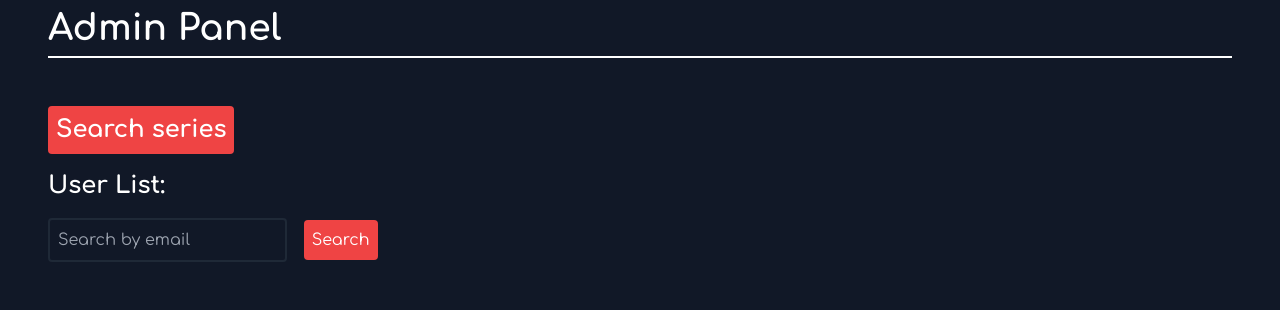
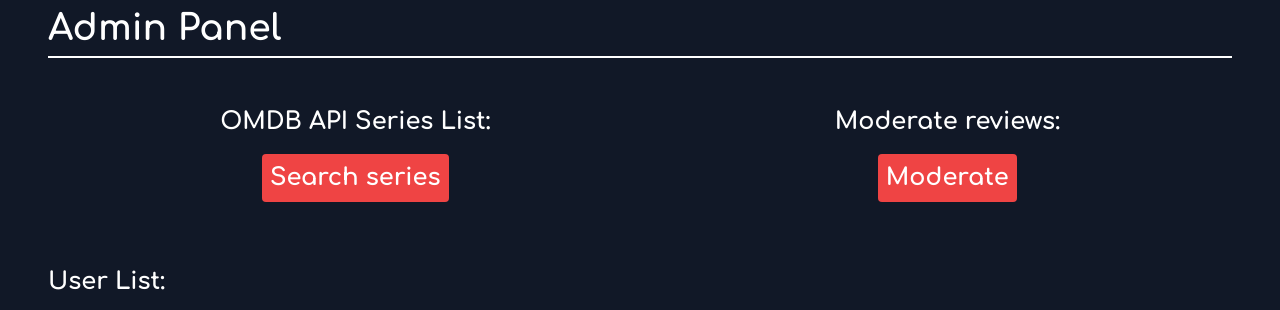
Before and after one commit to dalestee/SeriesTracker, a Symfony app: template symfony/templates/admin_panel/index.html.twig in a window 1280 px wide. Shown: the part 72-382 px from the top of the page. Run offline with Twig, Linux system fonts and the light colour scheme; the template is opened without the code that fills it, so the values that code supplies are empty; some libraries are stand-ins or nearby versions.

Commit message:
add link to moderate

```diff
--- a/symfony/templates/admin_panel/index.html.twig
+++ b/symfony/templates/admin_panel/index.html.twig
@@ -9,9 +9,20 @@
 		<div class="mx-12 py-2">
 			<h1 class="text-4xl w-full border-b-2 border-white pb-2 font-bold mb-12">Admin Panel</h1>
 
-			<a href="{{ path('app_admin_series_index') }}">
-				<h2 class="text-2xl font-bold mb-4 bg-red-500 p-2 rounded hover:bg-green-500 w-fit">Search series</h2>
-			</a>
+			<div class="flex flex-row mb-12 items-center justify-around">
+				<div class="flex flex-col items-center">
+					<h2 class="text-2xl font-bold mb-4">OMDB API Series List:</h2>
+					<a href="{{ path('app_admin_series_index') }}">
+						<h2 class="text-2xl font-bold mb-4 bg-red-500 p-2 rounded hover:bg-green-500 w-fit">Search series</h2>
+					</a>
+				</div>
+				<div class="flex flex-col items-center">
+					<h2 class="text-2xl font-bold mb-4">Moderate reviews:</h2>
+					<a href="{{ path('app_admin_panel_moderate') }}">
+						<h2 class="text-2xl font-bold mb-4 bg-red-500 p-2 rounded hover:bg-green-500 w-fit">Moderate</h2>
+					</a>
+				</div>
+			</div>
 
 			<h2 class="text-2xl font-bold mb-4">User List:</h2>
 			<form action="{{ path('app_admin_panel')}}" method="get">
--- a/symfony/templates/admin_panel/moderate.html.twig
+++ b/symfony/templates/admin_panel/moderate.html.twig
@@ -5,7 +5,7 @@
 {% endblock %}
 
 {% block body %}
-    <div class="container mx-auto">
+    <div class="container mx-auto my-auto mt-12">
             {% include 'ratings/_show_user_page.html.twig' with {
             'app_action' : "app_admin_panel_moderate",
             'param_action' : {},
--- a/symfony/templates/ratings/_show.html.twig
+++ b/symfony/templates/ratings/_show.html.twig
@@ -56,6 +56,10 @@
 				</dl>
 			</div>
 		</div>
+	{% else %}
+		{% block no_rating %}
+			<h1 class = "text-center text-white text-2xl">Aucun avis</h1>
+		{% endblock %}
 	{% endfor %}
 </div>
 
--- a/symfony/templates/ratings/_show_user_page.html.twig
+++ b/symfony/templates/ratings/_show_user_page.html.twig
@@ -27,3 +27,8 @@
         </div>
     {% endif %}
 {% endblock %}
+
+
+		{% block no_rating %}
+			<h1 class = "text-center text-white text-2xl">Aucun avis</h1>
+		{% endblock %}
```
